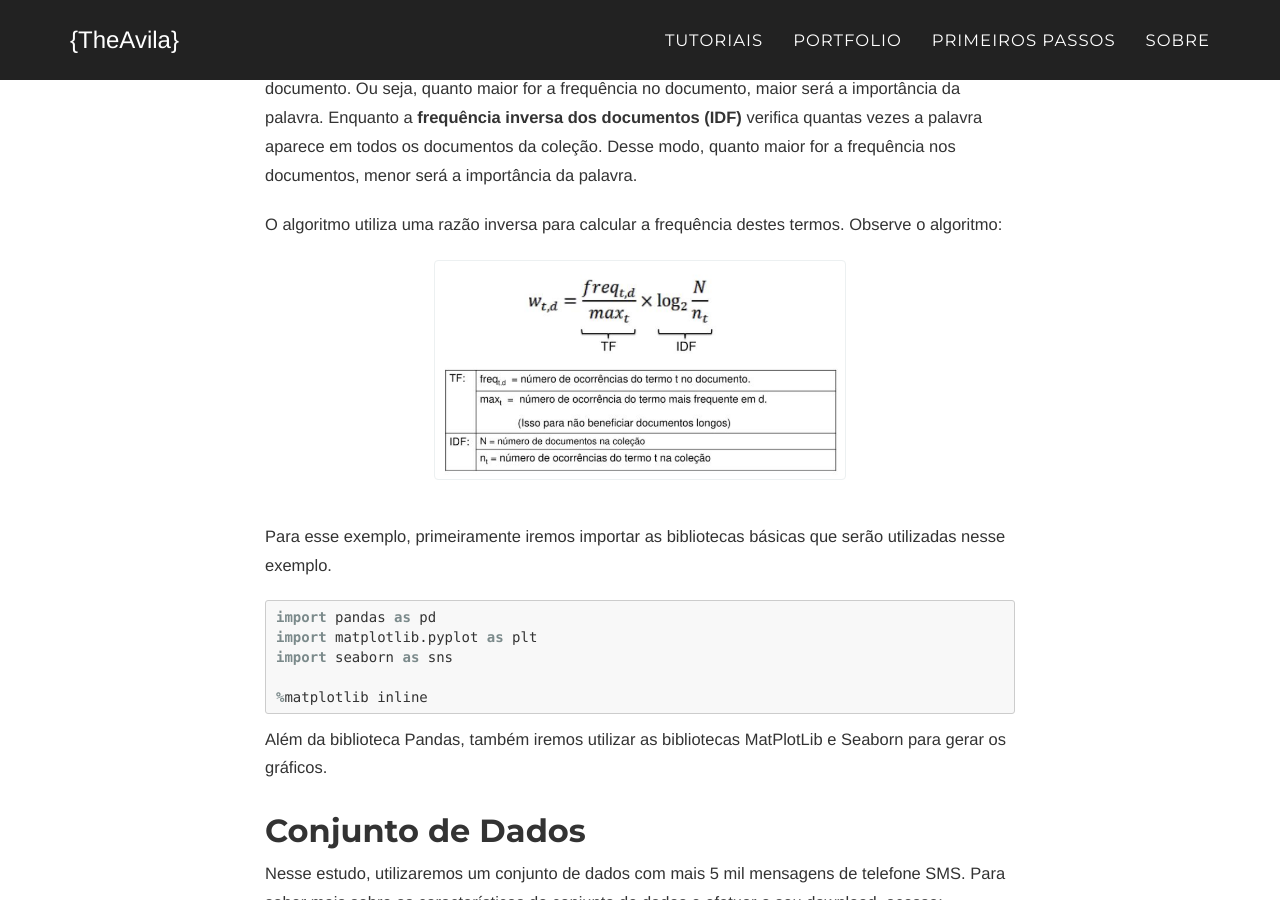
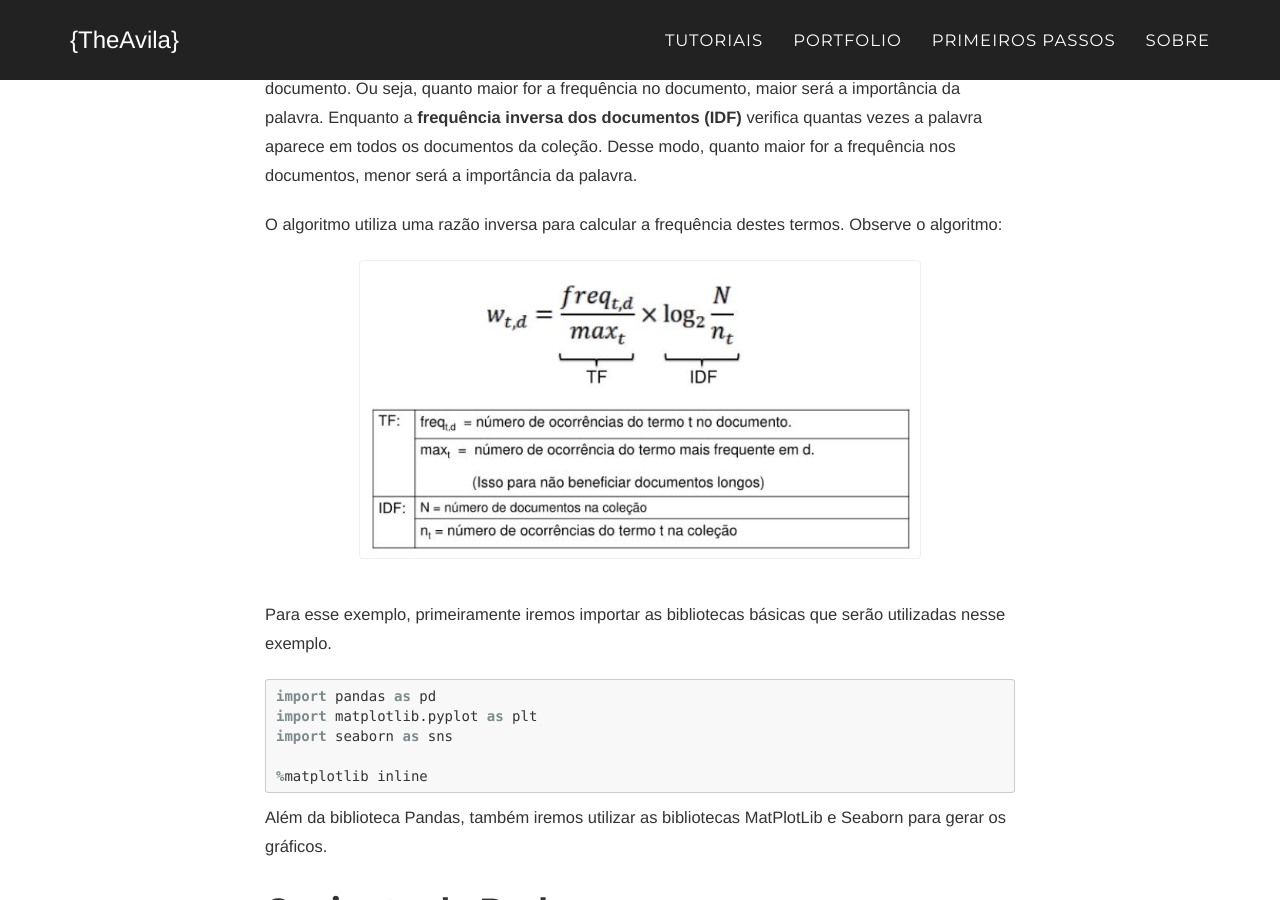
Before and after one commit to theavila/theavila.github.io, a Jekyll site: the page built from _posts/2020-07-22-SMS-Spam-TF-IDF.md, in a window 1280 px wide and 900 px high, scrolled down 1223 px. Built offline with Jekyll 4.4.1, drawn with Linux system fonts in a browser that asks for light colours; some web fonts are replaced; comment, search, counter and statistics services are not loaded.

Commit message:
update image

```diff
--- a/_posts/2020-07-22-SMS-Spam-TF-IDF.md
+++ b/_posts/2020-07-22-SMS-Spam-TF-IDF.md
@@ -33,7 +33,7 @@ A <strong>frequência do termo (TF)</strong> serve para verificar quantas vezes
 
 O algoritmo utiliza uma razão inversa para calcular a frequência destes termos. Observe o algoritmo:
 
-<img class="img-responsive center-block thumbnail" src="/img/algoritmo-tf-idf.png" alt="algoritmo-tf-idf" style="width:55%"/>
+<img class="img-responsive center-block thumbnail" src="/img/algoritmo-tf-idf.png" alt="algoritmo-tf-idf" style="width:75%"/>
 
 Para esse exemplo, primeiramente iremos importar as bibliotecas básicas que serão utilizadas nesse exemplo.
 
```
